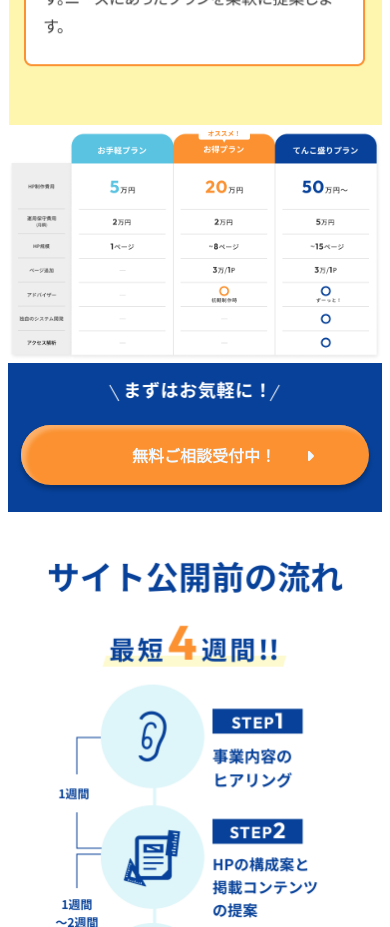
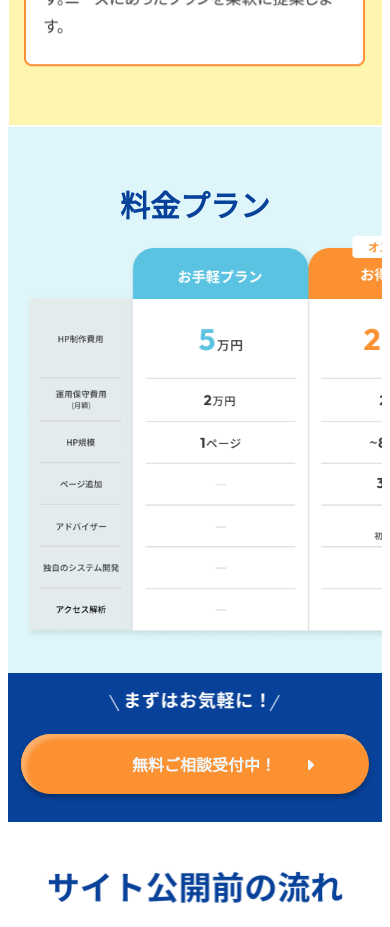
Before and after one commit to zenishub/site-solution-lp, a Vue app: page / in a window 390 px wide. Shown: the part 3740-4667 px from the top of the page. Built offline with nearby package versions, Linux system fonts and the light colour scheme.

Commit message:
add: table section component

```diff
--- a/src/App.vue
+++ b/src/App.vue
@@ -9,7 +9,7 @@
     <img src="../public/reason1-sp.png" alt="" width="100%">
     <img src="../public/reason2-sp.png" alt="" width="100%">
     <img src="../public/reason3-sp.png" alt="" width="100%">
-    <img src="../public/table.png" alt="" width="100%">
+    <tableSection/>
     <img ref="ctaSpButtonBackEl" src="../public/cta-btn-sp.png" alt="" width="100%">
     <ctaButton ref="ctaSpButtonEl" :style="{ marginTop: ctaSpMarginTop + 'px' }" class="cta-first"/>
     <img src="../public/flow-sp.png" alt="" width="100%">
@@ -21,7 +21,7 @@
     <img src="../public/reason1-pc.png" alt="" width="100%">
     <img src="../public/reason2-pc.png" alt="" width="100%">
     <img src="../public/reason3-pc.png" alt="" width="100%">
-    <img src="../public/table.png" alt="" width="100%">
+    <tableSection/>
     <img ref="ctaPcButtonBackEl" src="../public/cta-btn-pc.png" alt="" width="100%">
     <ctaButton ref="ctaPcButtonEl" :style="{ marginTop: ctaPcMarginTop + 'px' }" class="cta-first"/>
     <img src="../public/flow-pc.png" alt="" width="100%">
@@ -29,12 +29,14 @@
 </template>
 
 <script lang="ts">
-import { ref, onMounted, onBeforeUnmount, defineComponent, computed } from 'vue';
+import { ref, onMounted, onBeforeUnmount, defineComponent } from 'vue';
 import ctaButton from './components/ctaButton.vue'
+import tableSection from './components/tableSection.vue'
 
 export default defineComponent({
   components: {
-    ctaButton
+    ctaButton,
+    tableSection
   },
   setup() {
     const isMobile = ref<boolean>(window.innerWidth <= 768);
--- /dev/null
+++ b/src/components/tableSection.vue
@@ -0,0 +1,52 @@
+<template>
+  <div class="table-section-container">
+    <h2>料金プラン</h2>
+    <div class="table-container">
+      <div><img src="../../public/table.png" alt=""></div>
+    </div>
+  </div>
+</template>
+
+<script lang="ts">
+import { defineComponent } from 'vue';
+export default defineComponent({
+})
+</script>
+
+<style scoped>
+.table-section-container {
+  background-color: #DEF6F9;
+  padding: 6rem 12%;
+}
+h2 {
+  text-align: center;
+  font-weight: bold;
+  font-size: 4rem;
+  color: #074199;
+  margin-bottom: 2rem;
+}
+.table-container img {
+  width: 100%;
+}
+
+@media (max-width: 768px) {
+  .table-section-container {
+    padding: 3rem 0;
+  }
+  h2 {
+    font-size: 3rem;
+    margin-bottom: 1rem;
+  }
+  .table-container {
+    overflow-y: hidden;
+    margin-left: 4%;
+  }
+  .table-container div {
+    overflow-y: hidden;
+    width: 180%;
+  }
+  .table-container img {
+    overflow-y: scroll;
+  }
+}
+</style>
```
